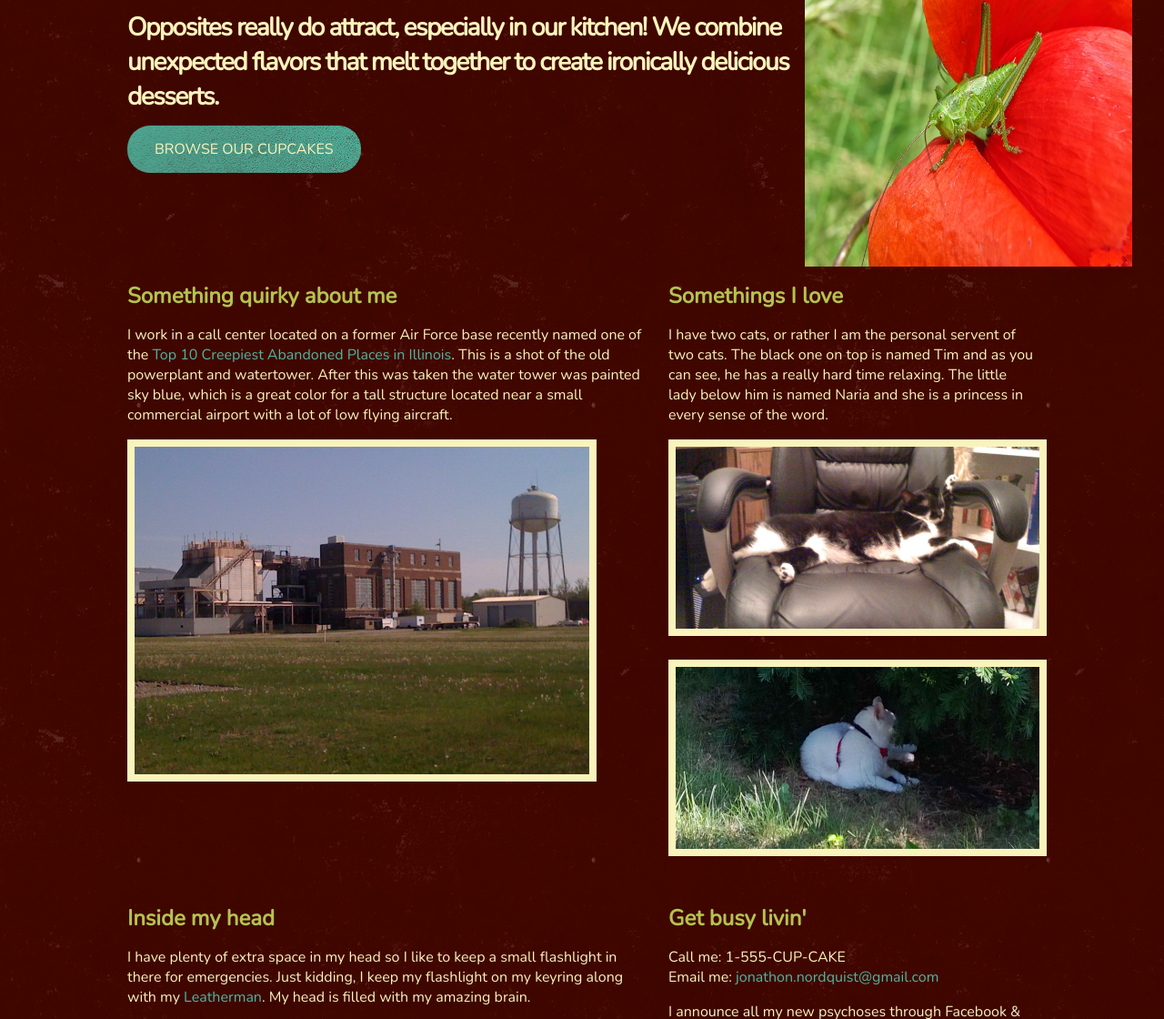
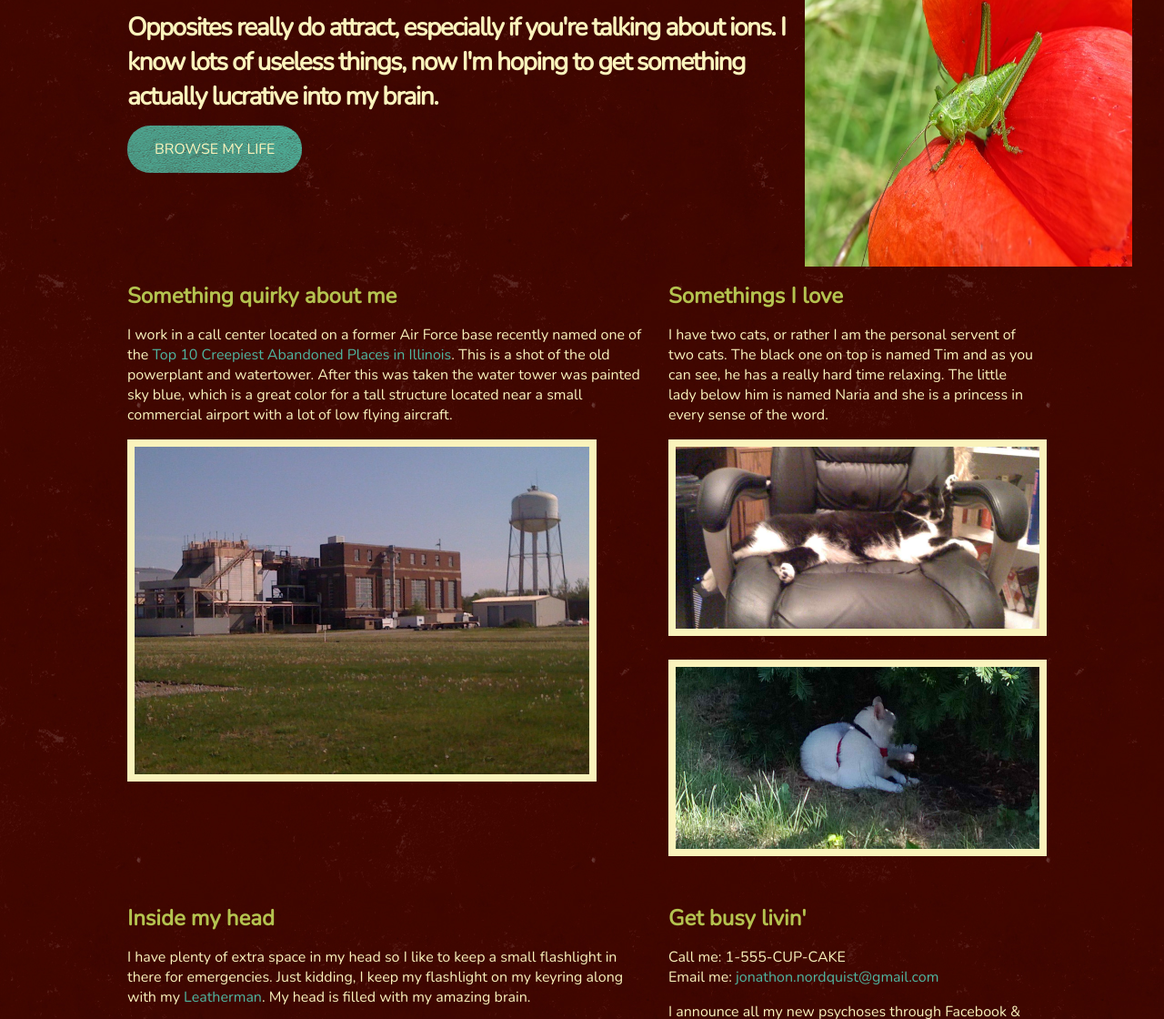
Before and after one commit to cugamer/website, a plain HTML site: page smells_like_teen_spirit.html in a window 1280 px wide. Shown: the part 260-1380 px from the top of the page at 91% size. Drawn offline with nearby package versions, Linux system fonts and the light colour scheme.

Commit message:
updated first paragraph

```diff
--- a/smells_like_teen_spirit.html
+++ b/smells_like_teen_spirit.html
@@ -27,8 +27,8 @@
 	  </div>
 
 	  <div id="intro" class="grid_9">
-      <h1>Opposites really do attract, especially in our kitchen!  We combine unexpected flavors that melt together to create ironically delicious desserts.</h1>
-      <p><a href="http://www.jonathonnordquist.com/work.html" class="btn">Browse Our Cupcakes</a></p>
+      <h1>Opposites really do attract, especially if you're talking about ions.  I know lots of useless things, now I'm hoping to get something actually lucrative into my brain.</h1>
+      <p><a href="http://www.jonathonnordquist.com/work.html" class="btn">Browse My Life</a></p>
 	  </div>
 
     <div class="grid_3 omega">
@@ -69,7 +69,7 @@
     </div>
 
     <div id="copyright" class="grid_12">
-      <p>&copy; 2012 Smells Like Bakin' Cupcake Company. All rights reserved</p>
+      <p>&copy; 2014 Jonathon Nordquist. All rights reserved</p>
     </div>
   </div>
 </body>
```
